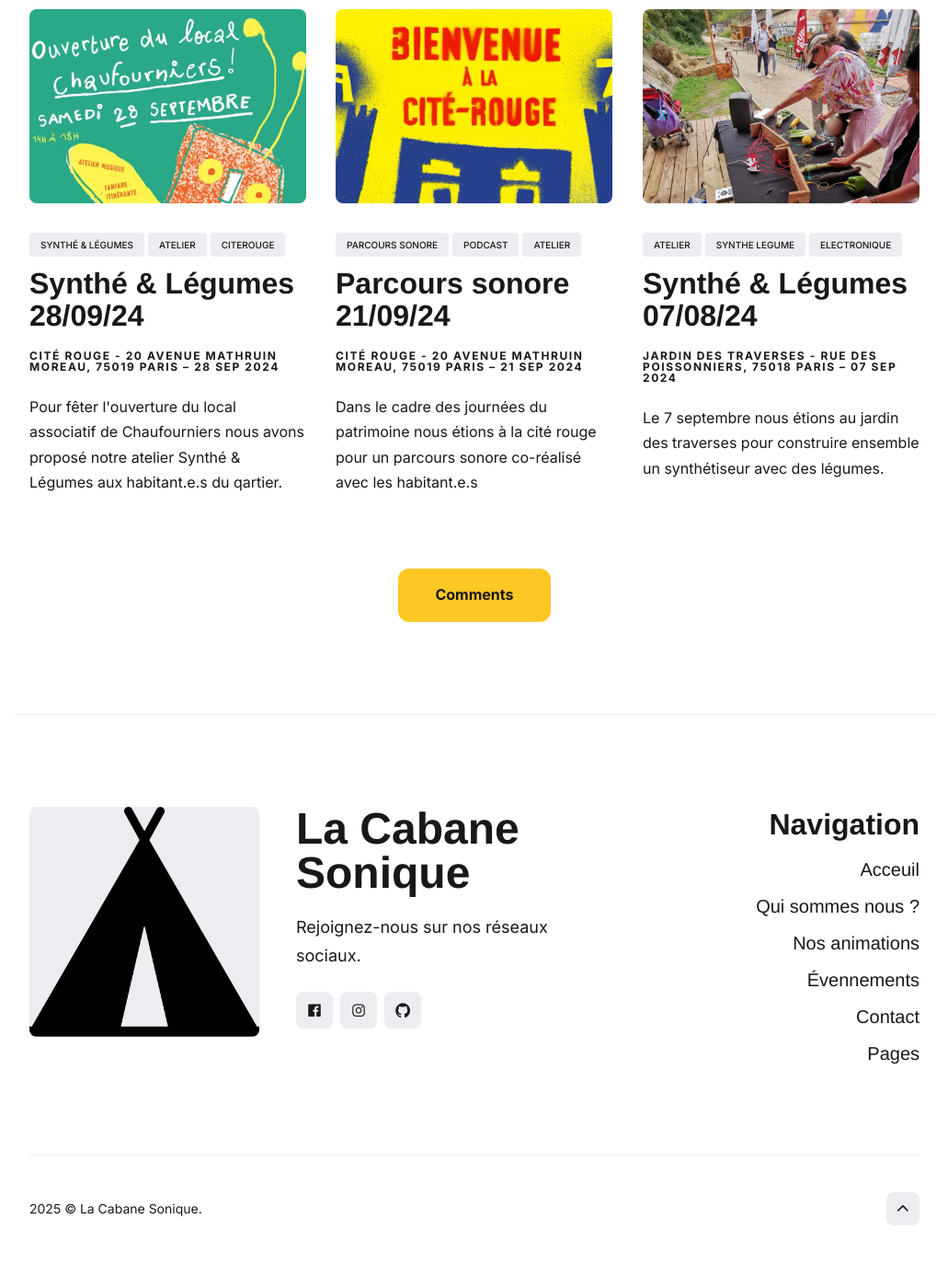
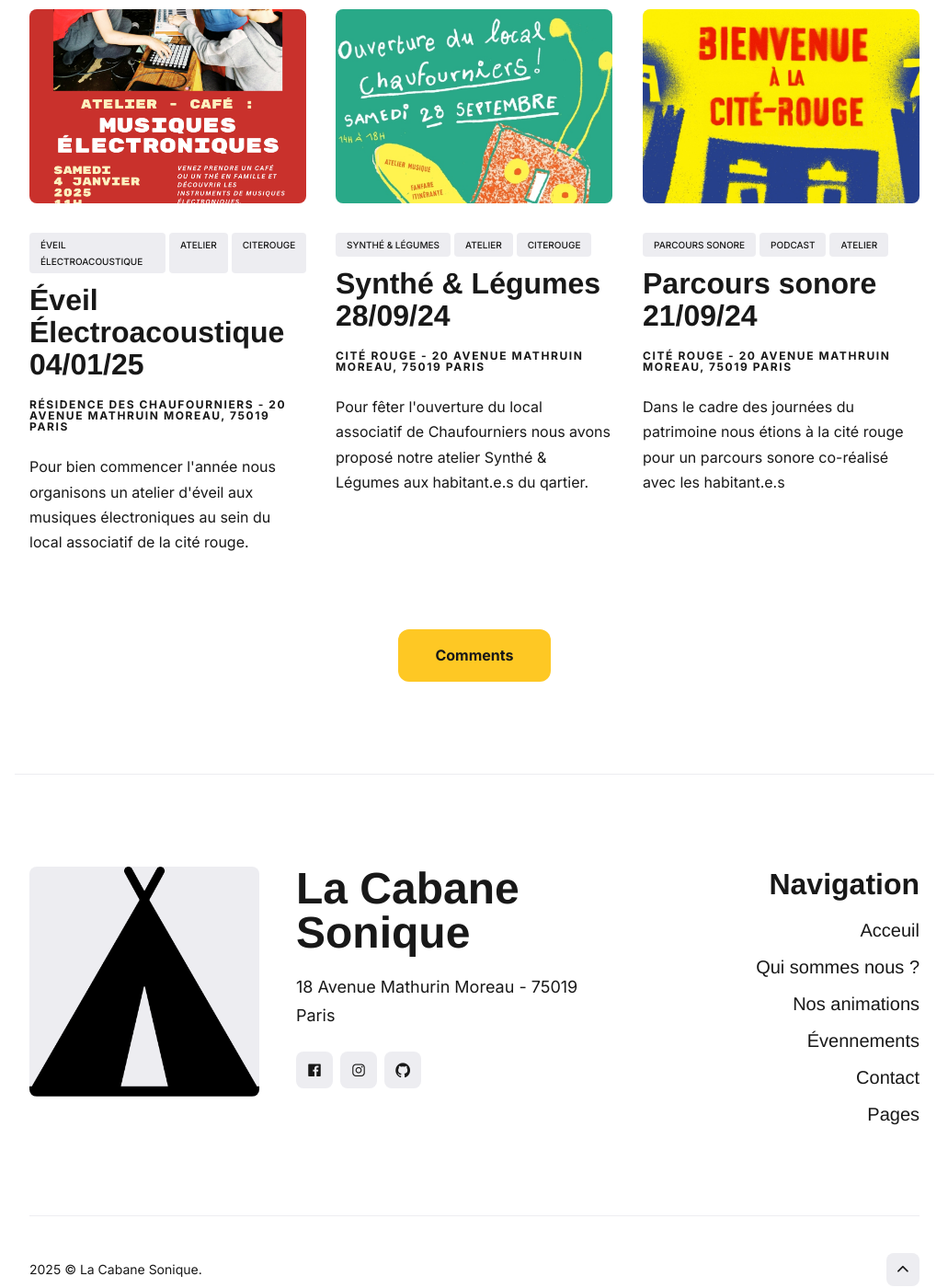
Before and after one commit to lacabanesonique/lacabanesonique.github.io, a Jekyll site: the page built from _posts/2024-09-09-citerouge.markdown, in a window 1280 px wide and 1400 px high, scrolled down 1903 px. Shown: the whole window at 92% size, without its empty margins (124-1155 px from the left). Built offline with Jekyll 4.4.1, drawn with Linux system fonts in a browser that asks for light colours; nearby versions of some CDN libraries; some web fonts are replaced; before the commit the page ends 3275 px from its top, so only the background shows below that.

Commit message:
update website

```diff
--- a/_data/settings.yml
+++ b/_data/settings.yml
@@ -26,7 +26,7 @@ menu__settings:
 # Author Settings
 author:
   author__name: La Cabane Sonique
-  author__bio: Rejoignez-nous sur nos réseaux sociaux.
+  author__bio: 18 Avenue Mathurin Moreau - 75019 Paris
   author__avatar: '/images/icone-site.png'
 
 social:
--- a/_includes/article.html
+++ b/_includes/article.html
@@ -20,8 +20,8 @@
 
   <div class="article__meta">
     <div class="article-info">
-      <a href="{{site.baseurl}}/about/" class="article__author-link">{{post.place}}</a> –
-      <time class="article__date" datetime="{{ post.date | date_to_xmlschema }}">{{ post.date | date_to_string }}</time>
+      <a href="{{site.baseurl}}/about/" class="article__author-link">{{post.place}}</a>
+      <!-- <time class="article__date" datetime="{{ post.date | date_to_xmlschema }}">{{ post.date | date_to_string }}</time>-->
     </div>
   </div>
 
--- a/_layouts/post.html
+++ b/_layouts/post.html
@@ -21,7 +21,7 @@ layout: default
 
           <div class="post-meta">
             <a href="{{site.baseurl}}/about/" class="post-author-link">{{page.place}}</a> –
-            <time class="post-date" datetime="{{ page.date | date_to_xmlschema }}">{{ page.date | date_to_string }}</time>
+            <!--<time class="post-date" datetime="{{ page.date | date_to_xmlschema }}">{{ page.date | date_to_string }}</time>-->
           </div>
 
         </div>
--- /dev/null
+++ b/_posts/2024-23-12-eveil-electro.markdown
@@ -0,0 +1,12 @@
+---
+layout: post
+title: Éveil Électroacoustique 04/01/25
+description: Pour bien commencer l'année nous organisons un atelier d'éveil aux musiques électroniques au sein du local associatif de la cité rouge.
+date:   2024-10-07 15:01:35 +0300
+image:  '/images/eveil-2025-1.jpg'
+tags:   [Éveil Électroacoustique, atelier, citerouge]
+place: Résidence des Chaufourniers - 20 avenue Mathruin Moreau, 75019 Paris
+---
+
+Pour bien commencer l'année nous organisons un atelier - café autours des musiques électroniques au sein du local associatif de la cité rouge.
+C'est tout public et gratuit. On vous y attends nombreux.euses.
```
Also changed, not shown: _posts/2024-28-12-gaitelyrique.markdown (added, +14 -0 lines), _projects/28-12-2024-dansmatete.md (added, +36 -0 lines), images/eveil-2025-1.jpg (added), images/podcast.jpeg (added), 3 other files.
